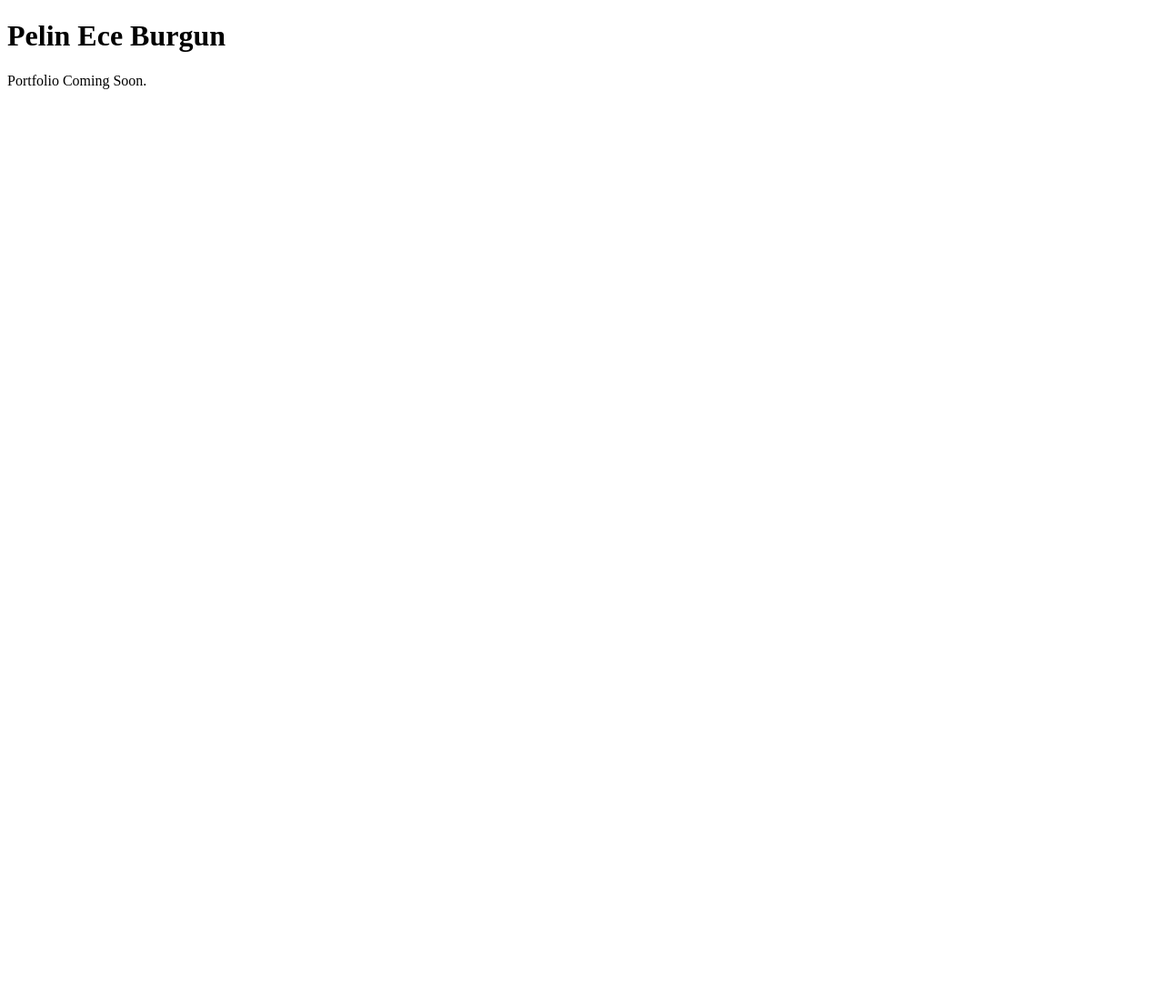
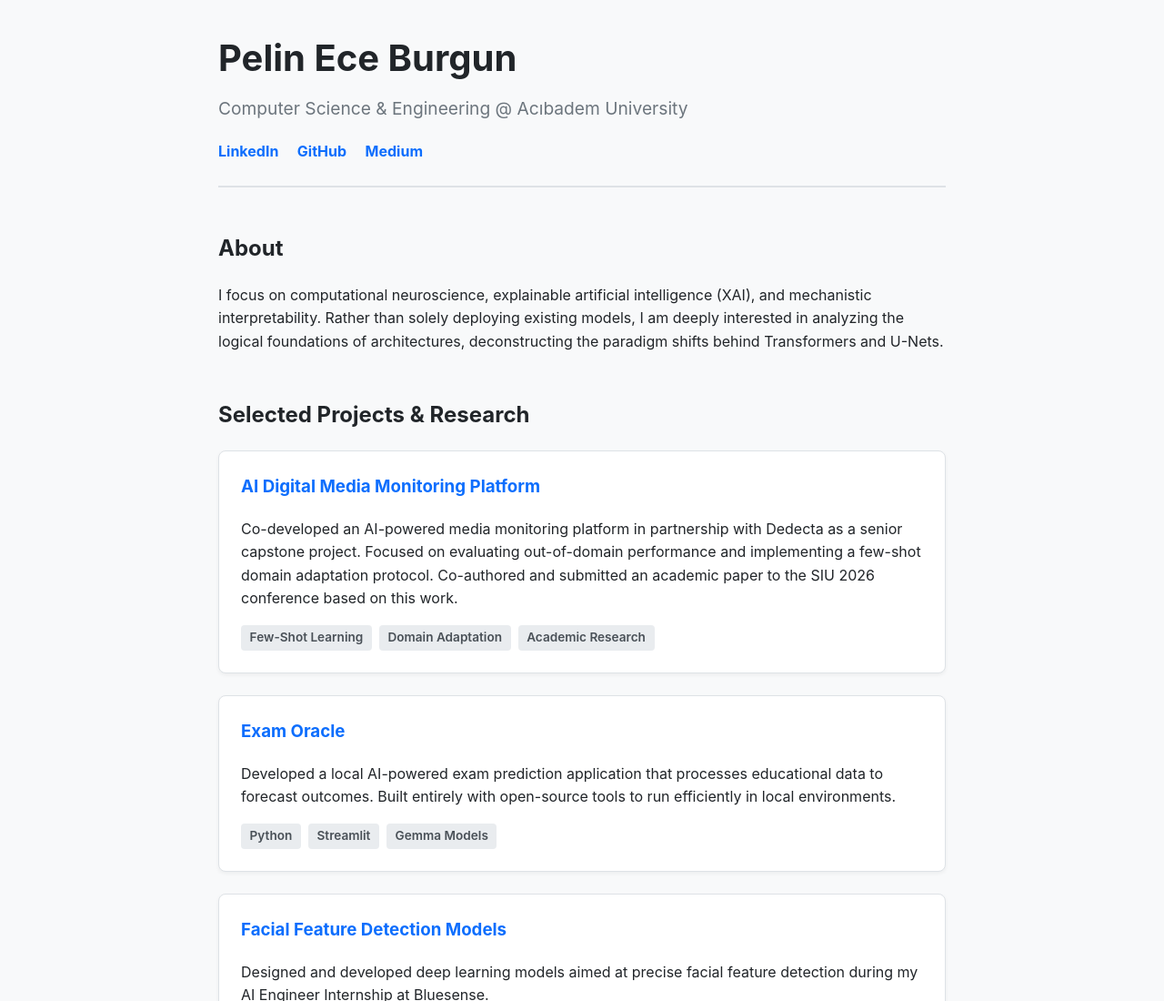
Before and after one commit to pelineceburgun/flyrank-web-project, a plain HTML site: page index.html in a window 1280 px wide. Shown: the top 1100 px of the page at 91% size. Before the commit the page ends 800 px from the top, so only its background shows below. Drawn offline with Linux system fonts and the light colour scheme.

Commit message:
Enhance index.html with layout and styling improvements

```diff
--- a/index.html
+++ b/index.html
@@ -1,8 +1,180 @@
 <!DOCTYPE html>
-<html>
-<head><title>Pelin Ece Burgun</title></head>
+<html lang="en">
+<head>
+    <meta charset="UTF-8">
+
+    <meta name="viewport" content="width=device-width, initial-scale=1.0">
+    <title>Pelin Ece Burgun | AI & Data</title>
+
+    <style>
+
+        :root {
+            --bg-color: #f8f9fa;
+            --text-color: #212529;
+            --accent-color: #0d6efd;
+            --card-bg: #ffffff;
+            --border-color: #dee2e6;
+        }
+
+
+        body {
+            margin: 0;
+            padding: 0;
+            font-family: -apple-system, BlinkMacSystemFont, "Segoe UI", Roboto, Helvetica, Arial, sans-serif;
+            background-color: var(--bg-color);
+            color: var(--text-color);
+            line-height: 1.6;
+        }
+
+
+        .container {
+            max-width: 800px;
+            margin: 0 auto;
+            padding: 2rem;
+        }
+
+
+        header {
+            margin-bottom: 3rem;
+            border-bottom: 2px solid var(--border-color);
+            padding-bottom: 1.5rem;
+        }
+
+        header h1 {
+            margin: 0 0 0.5rem 0;
+            font-size: 2.5rem;
+        }
+
+        header p {
+            font-size: 1.2rem;
+            color: #6c757d;
+            margin-top: 0;
+        }
+
+        .social-links a {
+            margin-right: 1rem;
+            color: var(--accent-color);
+            text-decoration: none;
+            font-weight: bold;
+        }
+
+        .social-links a:hover {
+            text-decoration: underline;
+        }
+
+
+        .projects-grid {
+            display: grid;
+            gap: 1.5rem;
+            /* Mobilde 1 sütun, geniş ekranda otomatik sığdırma yapar */
+            grid-template-columns: 1fr;
+        }
+
+        .card {
+            background-color: var(--card-bg);
+            border: 1px solid var(--border-color);
+            border-radius: 8px;
+            padding: 1.5rem;
+            box-shadow: 0 2px 4px rgba(0,0,0,0.05);
+        }
+
+        .card h3 {
+            margin-top: 0;
+            color: var(--accent-color);
+        }
+
+        .tags {
+            display: flex;
+            gap: 0.5rem;
+            flex-wrap: wrap;
+            margin-top: 1rem;
+        }
+
+        .tag {
+            background-color: #e9ecef;
+            color: #495057;
+            padding: 0.2rem 0.6rem;
+            border-radius: 4px;
+            font-size: 0.85rem;
+            font-weight: 600;
+        }
+    </style>
+</head>
 <body>
-    <h1>Pelin Ece Burgun</h1>
-    <p>Portfolio Coming Soon.</p>
+
+    <div class="container">
+
+        <header>
+            <h1>Pelin Ece Burgun</h1>
+            <p>Computer Science & Engineering @ Acıbadem University</p>
+            <div class="social-links">
+
+                <a href="#" target="_blank">LinkedIn</a>
+                <a href="#" target="_blank">GitHub</a>
+                <a href="#" target="_blank">Medium</a>
+            </div>
+        </header>
+
+
+        <section style="margin-bottom: 3rem;">
+            <h2>About</h2>
+            <p>
+                I focus on computational neuroscience, explainable artificial intelligence (XAI), and mechanistic interpretability.
+                Rather than solely deploying existing models, I am deeply interested in analyzing the logical foundations of architectures, deconstructing the paradigm shifts behind Transformers and U-Nets.
+            </p>
+        </section>
+
+
+        <section style="margin-bottom: 3rem;">
+            <h2>Selected Projects & Research</h2>
+            <div class="projects-grid">
+
+                <div class="card">
+                    <h3>AI Digital Media Monitoring Platform</h3>
+                    <p>Co-developed an AI-powered media monitoring platform in partnership with Dedecta as a senior capstone project. Focused on evaluating out-of-domain performance and implementing a few-shot domain adaptation protocol. Co-authored and submitted an academic paper to the SIU 2026 conference based on this work.</p>
+                    <div class="tags">
+                        <span class="tag">Few-Shot Learning</span>
+                        <span class="tag">Domain Adaptation</span>
+                        <span class="tag">Academic Research</span>
+                    </div>
+                </div>
+
+                <div class="card">
+                    <h3>Exam Oracle</h3>
+                    <p>Developed a local AI-powered exam prediction application that processes educational data to forecast outcomes. Built entirely with open-source tools to run efficiently in local environments.</p>
+                    <div class="tags">
+                        <span class="tag">Python</span>
+                        <span class="tag">Streamlit</span>
+                        <span class="tag">Gemma Models</span>
+                    </div>
+                </div>
+
+                <div class="card">
+                    <h3>Facial Feature Detection Models</h3>
+                    <p>Designed and developed deep learning models aimed at precise facial feature detection during my AI Engineer Internship at Bluesense.</p>
+                    <div class="tags">
+                        <span class="tag">Deep Learning</span>
+                        <span class="tag">Computer Vision</span>
+                    </div>
+                </div>
+
+            </div>
+        </section>
+
+
+        <section>
+            <h2>Writing</h2>
+            <div class="card">
+                <h3>Step-by-Step Exploratory Data Analysis (EDA) Series</h3>
+                <p>A comprehensive technical series published on Medium breaking down statistical concepts and practical EDA implementations for data science pipelines.</p>
+                <div class="tags">
+                    <span class="tag">Data Analysis</span>
+                    <span class="tag">Technical Writing</span>
+                </div>
+            </div>
+        </section>
+
+    </div>
+
 </body>
 </html>
```
